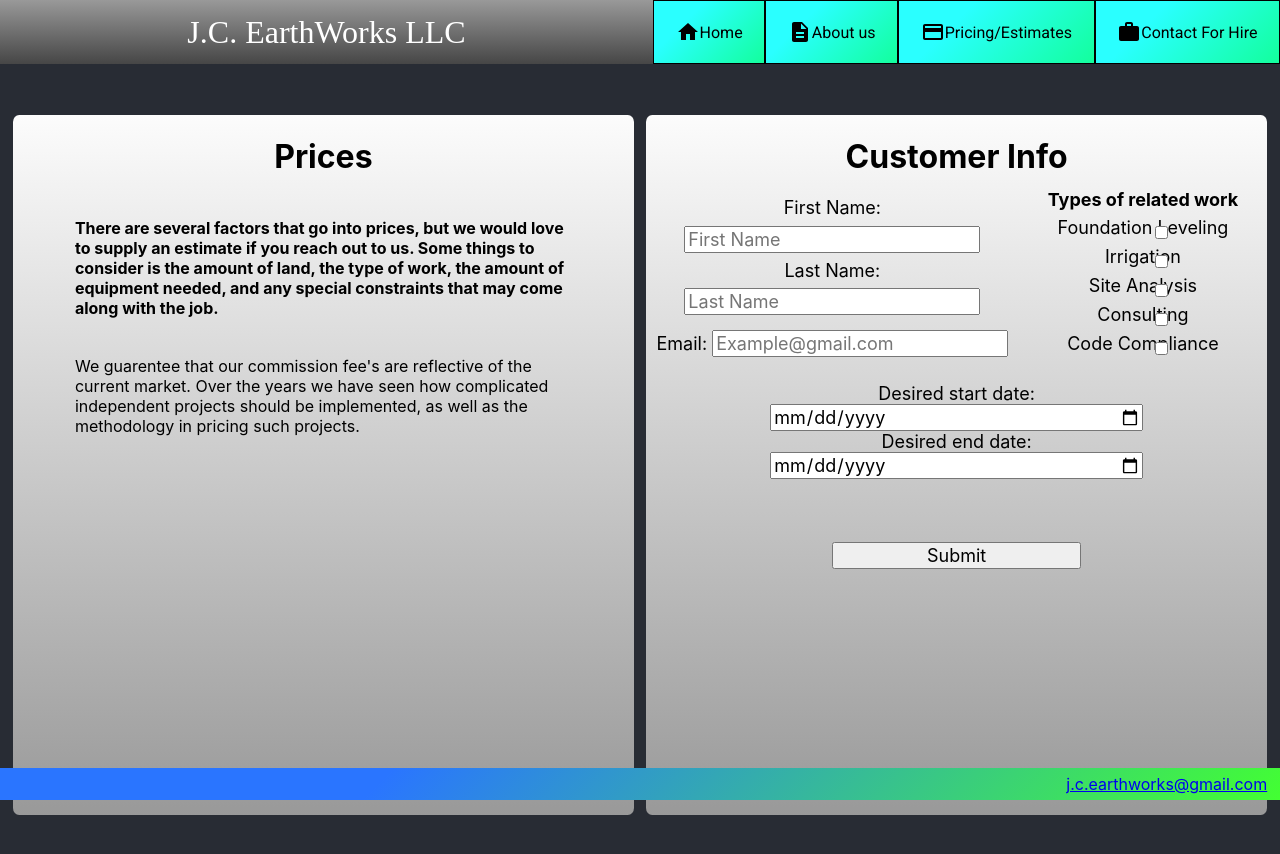
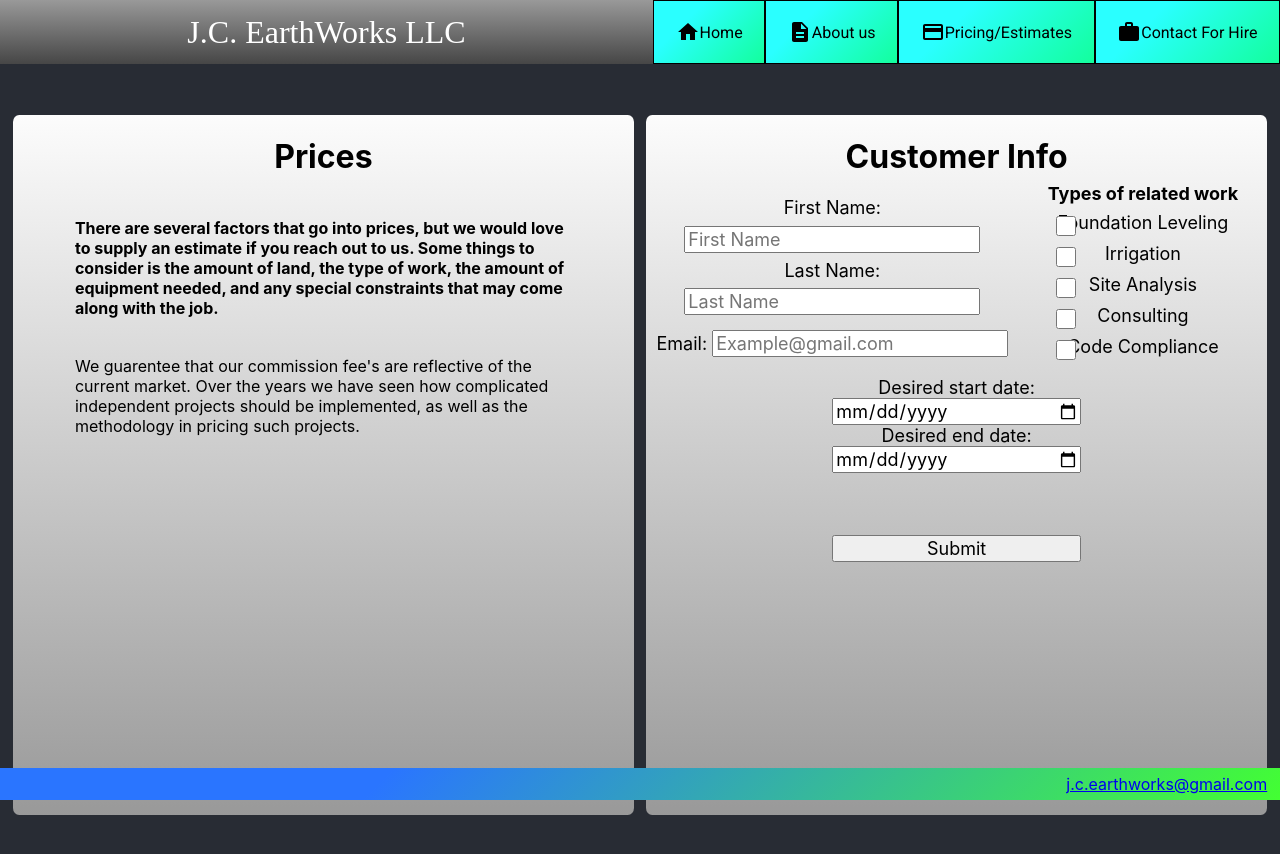
Before and after one commit to Duncan06/EarthWorks_concept, a React (Create React App) app: page / in a window 1280 px wide. Both pictures are taken after a click on the button "Pricing/Estimates". Built offline with nearby package versions, Linux system fonts and the light colour scheme; a web font is replaced by a local one.

Commit message:
Resize buttons and dates.

```diff
--- a/src/components/PageOptions/PricePage.module.css
+++ b/src/components/PageOptions/PricePage.module.css
@@ -74,7 +74,7 @@
 
 .dateContainer {
   align-self: center;
-  width: 60%;
+  width: 40%;
 }
 
 .customerText > * {
@@ -96,7 +96,9 @@
 }
 
 .jobOptions > input {
-  margin: -5% 0% 0% 15%;
+  margin: -7% 0% 0% 15%;
+  height: 20px;
+  width: 20px;
 }
 
 .checkboxTitle {
```
